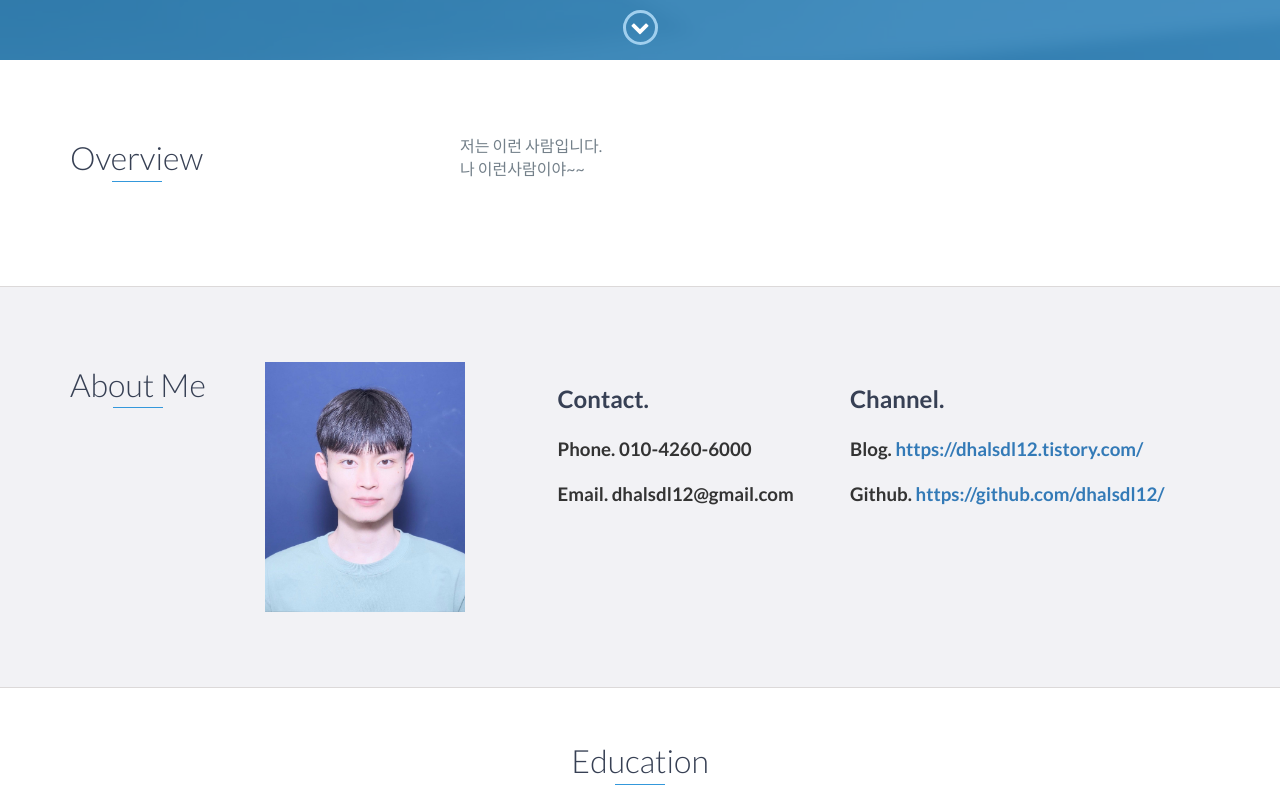
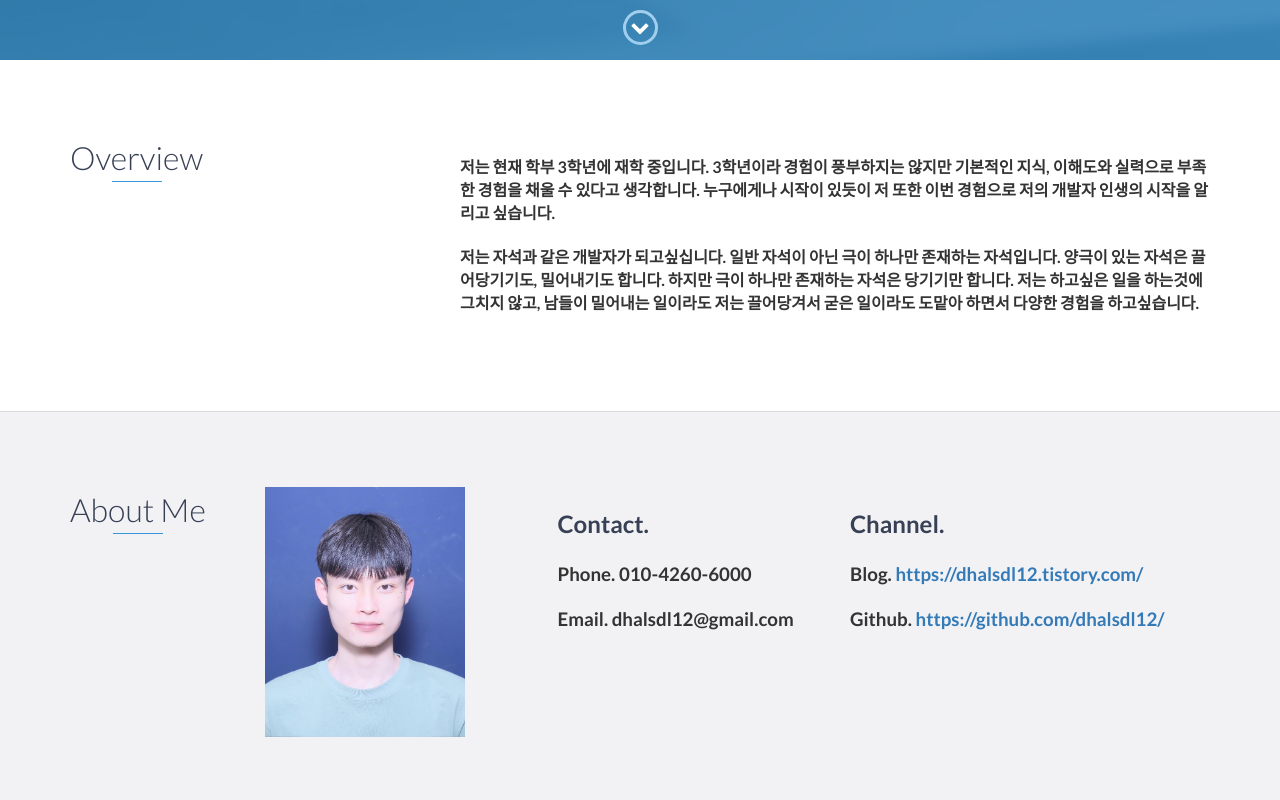
Before and after one commit to dhalsdl12/devFolio, a website: page index.html in a window 1280 px wide. Shown: the part 740-1540 px from the top of the page. Drawn offline with nearby package versions, Linux system fonts and the light colour scheme.

Commit message:
20221203  update

```diff
--- a/index.html
+++ b/index.html
@@ -80,12 +80,19 @@
                     <h2 class="heading">Overview</h2>
                 </div>
                 <div class="col-md-8">
-                    <p>
-                        저는 이런 사람입니다.
-                    </p>
-                    <p>
-                        나 이런사람이야~~
-                    </p>
+                    <h4>저는 현재 학부 3학년에 재학 중입니다.
+                        3학년이라 경험이 풍부하지는 않지만 기본적인 지식, 이해도와 실력으로
+                        부족한 경험을 채울 수 있다고 생각합니다.
+                        누구에게나 시작이 있듯이 저 또한 이번 경험으로 저의 개발자 인생의
+                        시작을 알리고 싶습니다.
+                    </h4>
+                    <h4>저는 자석과 같은 개발자가 되고싶십니다.
+                        일반 자석이 아닌 극이 하나만 존재하는 자석입니다.
+                        양극이 있는 자석은 끌어당기기도, 밀어내기도 합니다.
+                        하지만 극이 하나만 존재하는 자석은 당기기만 합니다.
+                        저는 하고싶은 일을 하는것에 그치지 않고, 남들이 밀어내는 일이라도
+                        저는 끌어당겨서 굳은 일이라도 도맡아 하면서 다양한 경험을 하고싶습니다.
+                    </h4>
                 </div>
             </div>
         </div>
@@ -397,7 +404,11 @@
                         <li>
                             <a href="https://github.com/dhalsdl12/" target="_blank"><i class="fa fa-github" aria-hidden="true"></i></a>
                         </li>
-                        <!--<li>
+                        <li>
+                            <a href="https://dhalsdl12.tistory.com/" target="_blank"><i class="fa fa-stack-overflow" aria-hidden="true"></i></a>
+                        </li>
+                        <!--
+                        <li>
                             <a href="https://stackoverflow.com/" target="_blank"><i class="fa fa-stack-overflow" aria-hidden="true"></i></a>
                         </li>
                         <li>
```
